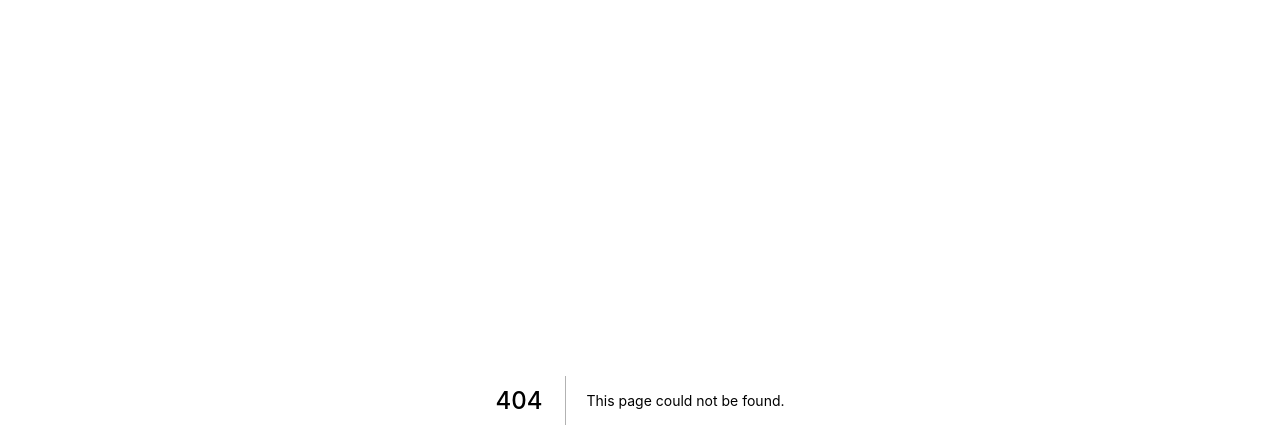
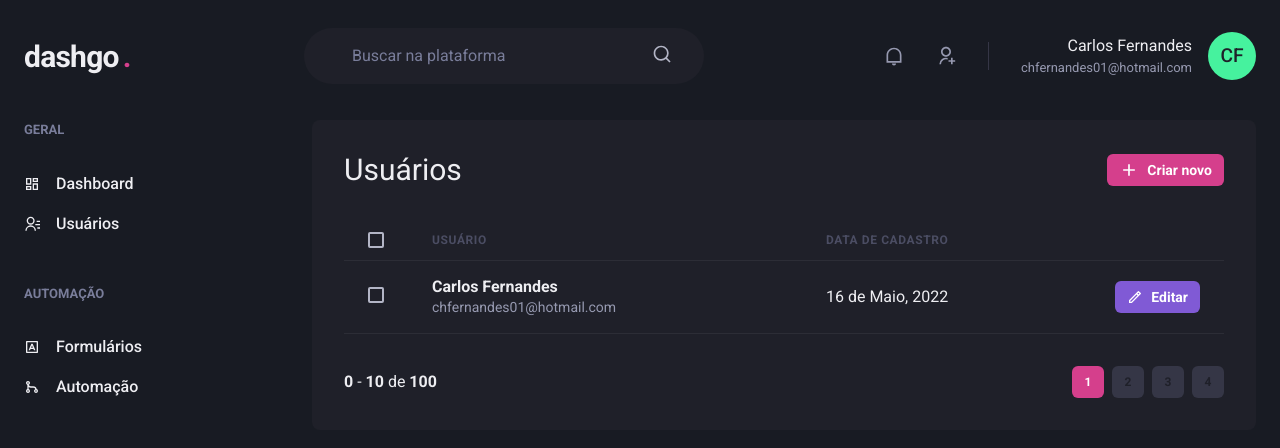
Before and after one commit to CHFernandes/dashgo, a Next.js app: page /users in a window 1280 px wide. Before the commit this address had no page. Shown: the top 448 px of the page. Built offline with nearby package versions, Linux system fonts and the light colour scheme.

Commit message:
Chapter 4 - Module 3 - Interfaces

```diff
--- /dev/null
+++ b/src/components/Pagination.tsx
@@ -0,0 +1,65 @@
+import { Box, Button, Stack } from '@chakra-ui/react';
+
+export function Pagination() {
+	return (
+		<Stack
+			direction='row'
+			spacing='6'
+			mt='8'
+			justify='space-between'
+			align='center'
+		>
+			<Box>
+				<strong>0</strong> - <strong>10</strong> de <strong>100</strong>
+			</Box>
+			<Stack direction='row' spacing='2' >
+				<Button
+					size='sm'
+					fontSize='xs'
+					width='4'
+					colorScheme='pink'
+					disabled
+					_disabled={{
+						bg: 'pink.500',
+						cursor: 'default',
+					}}
+				>
+					1
+				</Button>
+				<Button
+					size='sm'
+					fontSize='xs'
+					width='4'
+					bg='gray.700'
+					_hover={{
+						bg: 'gray.500'
+					}}
+				>
+					2
+				</Button>
+				<Button
+					size='sm'
+					fontSize='xs'
+					width='4'
+					bg='gray.700'
+					_hover={{
+						bg: 'gray.500'
+					}}
+				>
+					3
+				</Button>
+				<Button
+					size='sm'
+					fontSize='xs'
+					width='4'
+					bg='gray.700'
+					_hover={{
+						bg: 'gray.500'
+					}}
+				>
+					4
+				</Button>
+			</Stack>
+		</Stack>
+	);
+}
--- /dev/null
+++ b/src/pages/users/index.tsx
@@ -0,0 +1,72 @@
+import { Box, Button, Checkbox, Flex, Heading, Icon, Table, Tbody, Td, Text, Th, Thead, Tr } from '@chakra-ui/react';
+import { RiAddLine, RiPencilLine } from 'react-icons/ri';
+import { Header } from '../../components/Header';
+import { Pagination } from '../../components/Pagination';
+import { Sidebar } from '../../components/Sidebar';
+
+export default function UserList() {
+	return (
+		<Box>
+			<Header />
+			<Flex w='100%' my='6' maxWidth={1480} mx='auto' px='6'>
+				<Sidebar />
+
+				<Box flex='1' borderRadius={8} bg='gray.800' p='8'>
+					<Flex mb='8' justify='space-between' align='center'>
+						<Heading size='lg' fontWeight='normal'>Usuários</Heading>
+
+						<Button
+							as='a'
+							size='sm'
+							fontSize='sm'
+							colorScheme='pink'
+							leftIcon={<Icon as={RiAddLine} fontSize='20' />}
+						>
+							Criar novo
+						</Button>
+					</Flex>
+
+					<Table colorScheme='whiteAlpha'>
+						<Thead>
+							<Tr>
+								<Th px='6' color='gray.300' width='8'>
+									<Checkbox colorScheme='pink' />
+								</Th>
+								<Th>Usuário</Th>
+								<Th>Data de cadastro</Th>
+								<Th w='8'></Th>
+							</Tr>
+						</Thead>
+						<Tbody>
+							<Tr>
+								<Td px='6'>
+									<Checkbox colorScheme='pink' />
+								</Td>
+								<Td>
+									<Box>
+										<Text fontWeight='bold'>Carlos Fernandes</Text>
+										<Text fontSize='sm' color='gray.300'>chfernandes01@hotmail.com</Text>
+									</Box>
+								</Td>
+								<Td>16 de Maio, 2022 </Td>
+								<Td>
+									<Button
+										as='a'
+										size='sm'
+										fontSize='sm'
+										colorScheme='purple'
+										leftIcon={<Icon as={RiPencilLine} fontSize='16' />}
+									>
+										Editar
+									</Button>
+								</Td>
+							</Tr>
+						</Tbody>
+					</Table>
+
+					<Pagination />
+				</Box>
+			</Flex>
+		</Box>
+	);
+}
```
Also changed, not shown: src/pages/users/create.tsx (added, +41 -0 lines).
